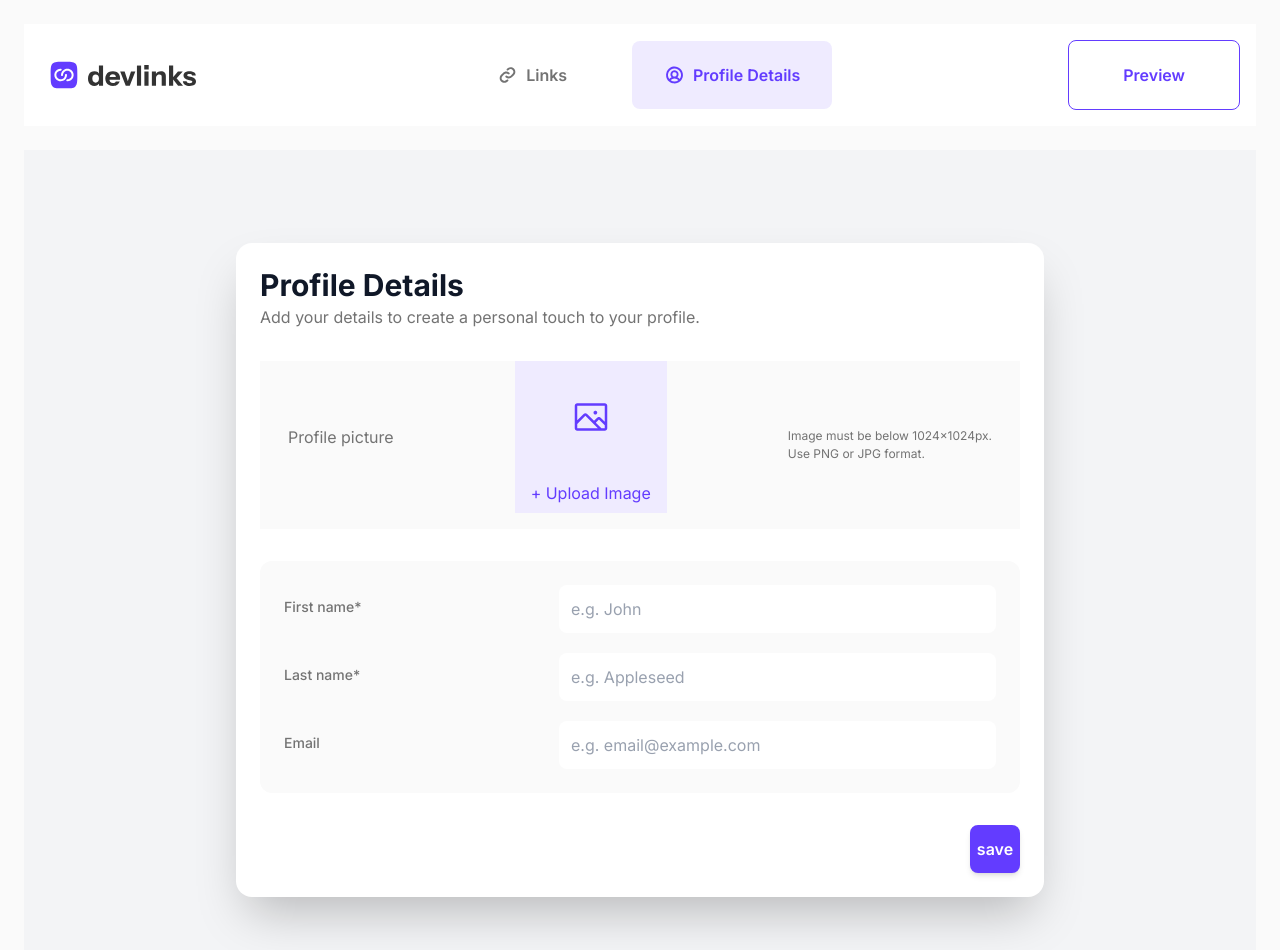
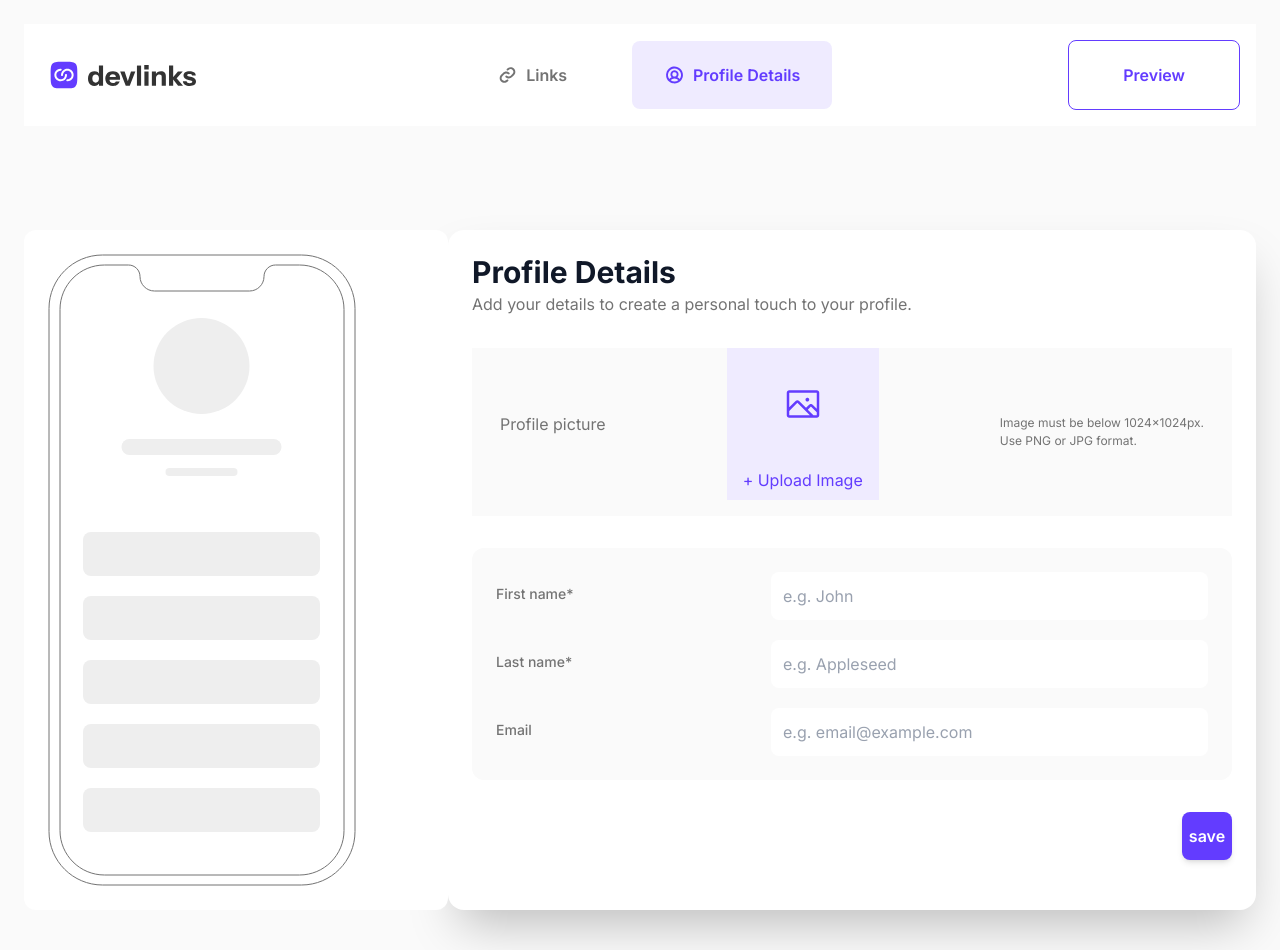
Before and after one commit to hellen-Tchovelidze/project-link-sharing-app, a Next.js app: page /profile in a window 1280 px wide. Built offline with nearby package versions, Linux system fonts and the light colour scheme; a web font is replaced by a local one.

Commit message:
feat(phone)

```diff
--- a/src/app/(pages)/preview/page.tsx
+++ b/src/app/(pages)/preview/page.tsx
@@ -4,7 +4,7 @@ const page = () => {
   return (
     <>
       <div className="w-full h-[357px] bg-blue-500 absolute top-0 left-0 -z-10 rounded-b-[32px] max-[700px]:hidden"></div>
-        <div>page</div>
+        <div></div>
     </>
   );
 };
--- a/src/app/(pages)/profile/page.tsx
+++ b/src/app/(pages)/profile/page.tsx
@@ -7,7 +7,7 @@ import React from 'react'
 
 export default function Home() {
   return (
-    <main className="min-h-screen flex items-center justify-center bg-gray-100">
+    <main className="min-h-screen flex items-center justify-center ">
 <ProfileForm />
     </main>
   )
--- a/src/app/Common/Types/types.ts
+++ b/src/app/Common/Types/types.ts
@@ -16,6 +16,10 @@ export interface LinkItem {
 
 export interface PhoneSimulatorProps {
   ShowLinks: LinkItem[];
+  firstName: string;
+  lastName: string;
+  email: string;
+  photo?: string | null;
 }
 
 
--- a/src/app/Components/__molecules/PhoneSimulator/PhoneSimulator.tsx
+++ b/src/app/Components/__molecules/PhoneSimulator/PhoneSimulator.tsx
@@ -10,8 +10,9 @@ import PhoneSimulatorPhoneSimulatorSVG from "@/app/Common/Images/PhoneSimulatorP
 import YoutubeIcon from "@/app/Common/Images/YoutubeIcon";
 import { PhoneSimulatorProps } from "@/app/Common/Types/types";
 import React from "react";
+import Image from "next/image";
 
-const PhoneSimulator: React.FC<PhoneSimulatorProps> = ({ ShowLinks }) => {
+const PhoneSimulator: React.FC<PhoneSimulatorProps> = ({ ShowLinks, firstName, lastName, photo, email }) => {
   const getPlatformIcon = (platform: string) => {
     switch (platform) {
       case "GitHub":
@@ -59,6 +60,21 @@ const PhoneSimulator: React.FC<PhoneSimulatorProps> = ({ ShowLinks }) => {
   return (
     <div className="w-[560px] p-[24px] flex items-start justify-start bg-white rounded-[12px] relative mt-[40px] max-[950px]:hidden">
       <PhoneSimulatorPhoneSimulatorSVG />
+
+      <div className="absolute top-[100px] left-[50px] flex flex-col items-center gap-4">
+        {photo && (
+          <Image
+            src={photo}
+            alt="Profile"
+            width={80}
+            height={80}
+            className="w-[100px] h-[100px] rounded-full object-cover absolute top-[-20px] left-19 "
+          />
+        )}
+        <p className="text-black font-semibold text-[16px]  absolute top-[100px]">{firstName} {lastName}</p>
+        <p  className="text-black  "> {email} </p>
+      </div>
+
       <div className="absolute flex flex-col w-[237px] left-[59px] top-[304px] gap-[24px]">
         {ShowLinks.map((item, i) => (
           <div
--- a/src/app/Components/__organisms/Profile.tsx
+++ b/src/app/Components/__organisms/Profile.tsx
@@ -1,14 +1,22 @@
 "use client";
 
-import { useEffect } from "react";
+import { useEffect, useState } from "react";
 import { useProfileStore } from "../../Common/Store/store";
 import Input from "../__atoms/Input";
 import Label from "../__atoms/Label";
 import PhotoUpload from "../__molecules/PhotoUpload";
+import PhoneSimulator from "../__molecules/PhoneSimulator/PhoneSimulator";
+import { LinkItem } from "@/app/Common/Types/types";
+
 
 export default function ProfileForm() {
+
+  const [ShowLinks, setShowLinks] = useState<LinkItem[]>([]);
+
+
   const { firstName, lastName, email, photo, setField, setPhoto } =
     useProfileStore();
+
 
   useEffect(() => {
     const storedFirstName = localStorage.getItem("firstName");
@@ -32,7 +40,14 @@ export default function ProfileForm() {
   };
 
   return (
-    <form
+    <div className="flex justify-evenly w-full">
+     <PhoneSimulator firstName={firstName}
+  lastName={lastName}
+  photo={photo}
+  email={email}
+  ShowLinks={ShowLinks}
+/>
+      <form
       onSubmit={handleSubmit}
       className="max-w-[808px]  w-full mx-auto mt-10 p-6 bg-white shadow-2xl rounded-2xl space-y-8 "
     >
@@ -91,5 +106,6 @@ export default function ProfileForm() {
         </button>
       </div>
     </form>
+    </div>
   );
 }
```
